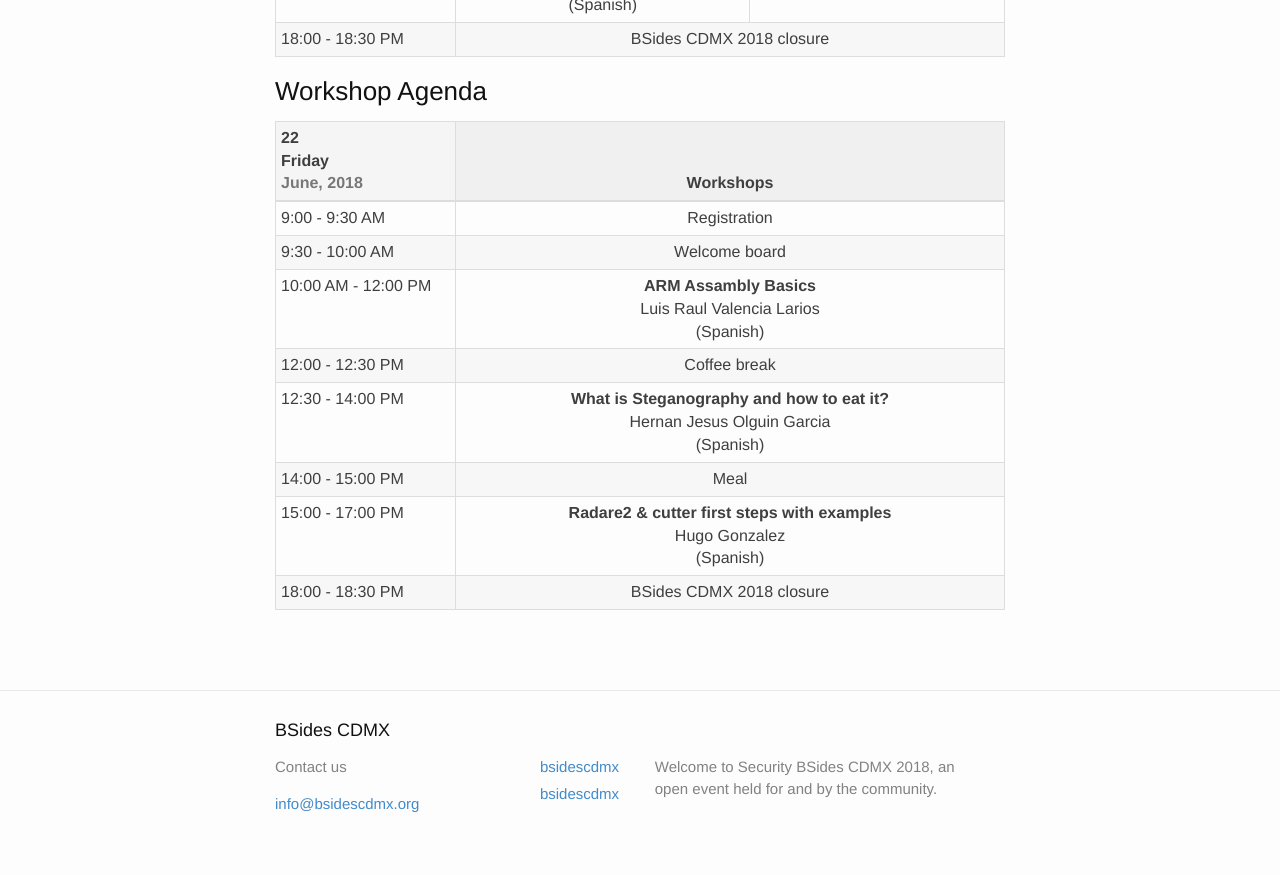
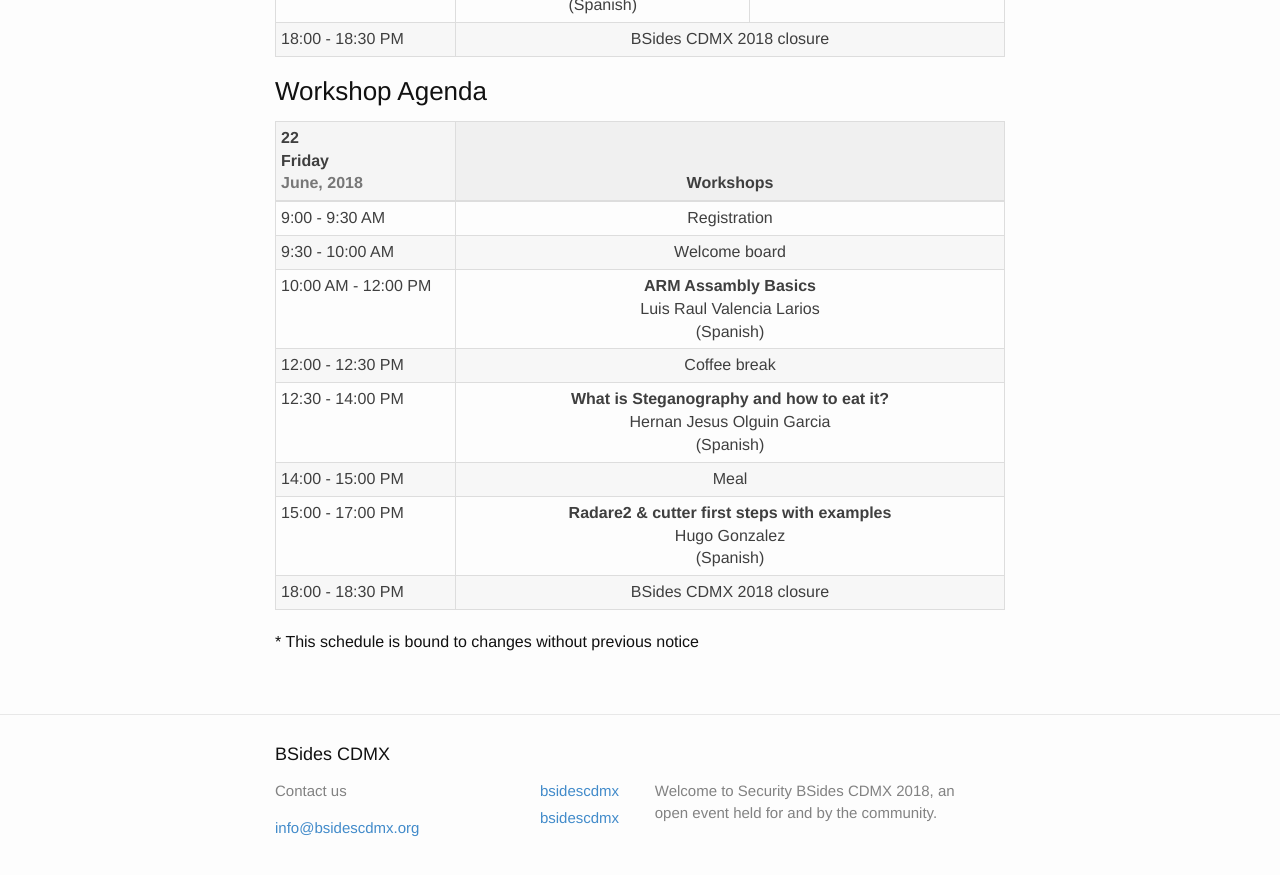
Before and after one commit to BSidesCDMX/bsidescdmx.github.io, a Jekyll site: the page built from schedule.md, in a window 1280 px wide and 900 px high, scrolled down 2525 px. Shown: the top 875 px of the window. Built offline with Jekyll 4.4.1, drawn with Linux system fonts in a browser that asks for light colours; nearby versions of some CDN libraries.

Commit message:
Added disclosure

```diff
--- a/schedule.md
+++ b/schedule.md
@@ -331,5 +331,6 @@
                 </tr>
             </tbody>
         </table>
+        * This schedule is bound to changes without previous notice
     </div>
 </div>
```
Also changed, not shown: agenda.md (+2 -0 lines).
